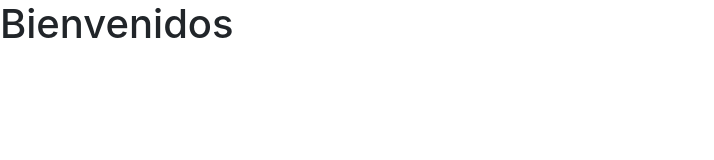
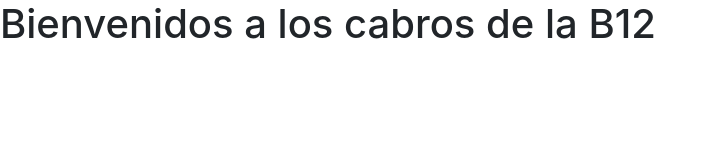
Before and after one commit to andradeclavero/visual_datos, a plain HTML site: page index.html in a window 1280 px wide. Shown: the whole page, without its empty margins (0-714 px from the left). Drawn offline with nearby package versions, Linux system fonts and the light colour scheme.

Commit message:
FIX: Mensaje bienvenida
Se ha actualizado el saludo

```diff
--- a/index.html
+++ b/index.html
@@ -11,7 +11,7 @@
     <title>Visualización de Datos Geográficos</title>
   </head>
   <body>
-    <h1>Bienvenidos</h1>
+    <h1>Bienvenidos a los cabros de la B12</h1>
 
     <!-- Optional JavaScript -->
     <!-- jQuery first, then Popper.js, then Bootstrap JS -->
```
